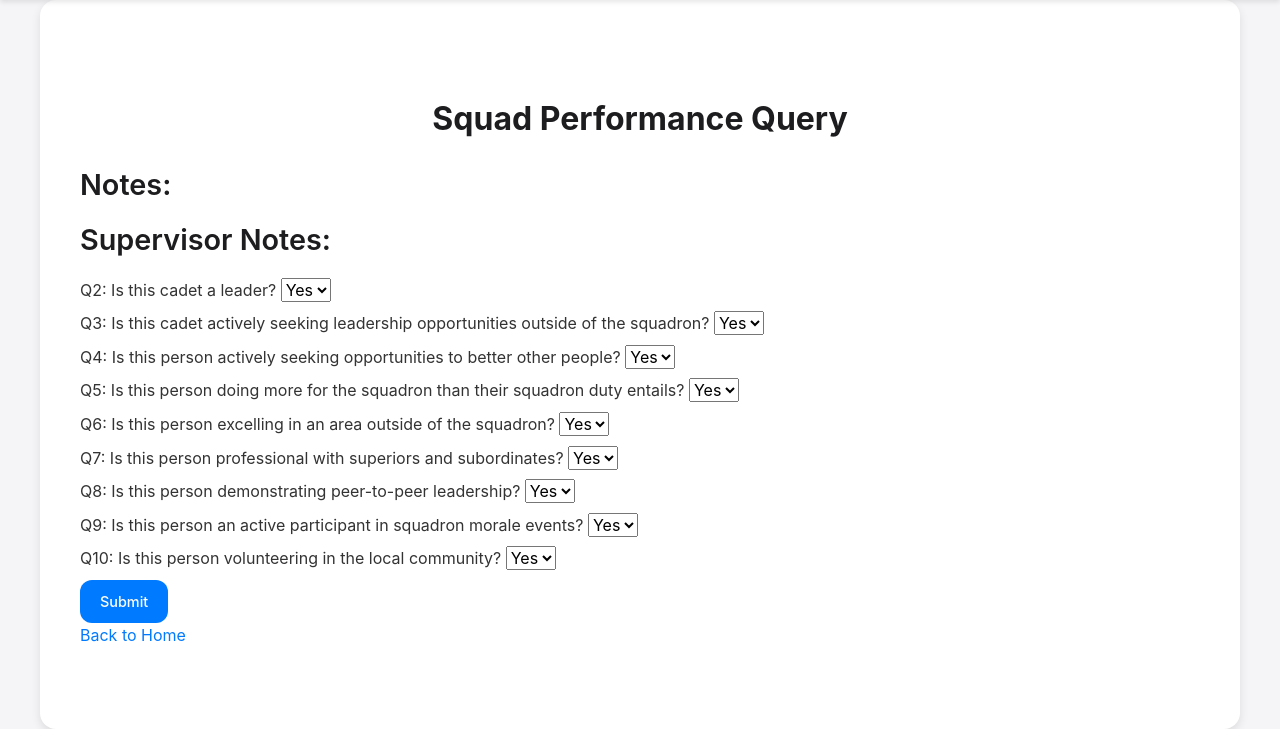
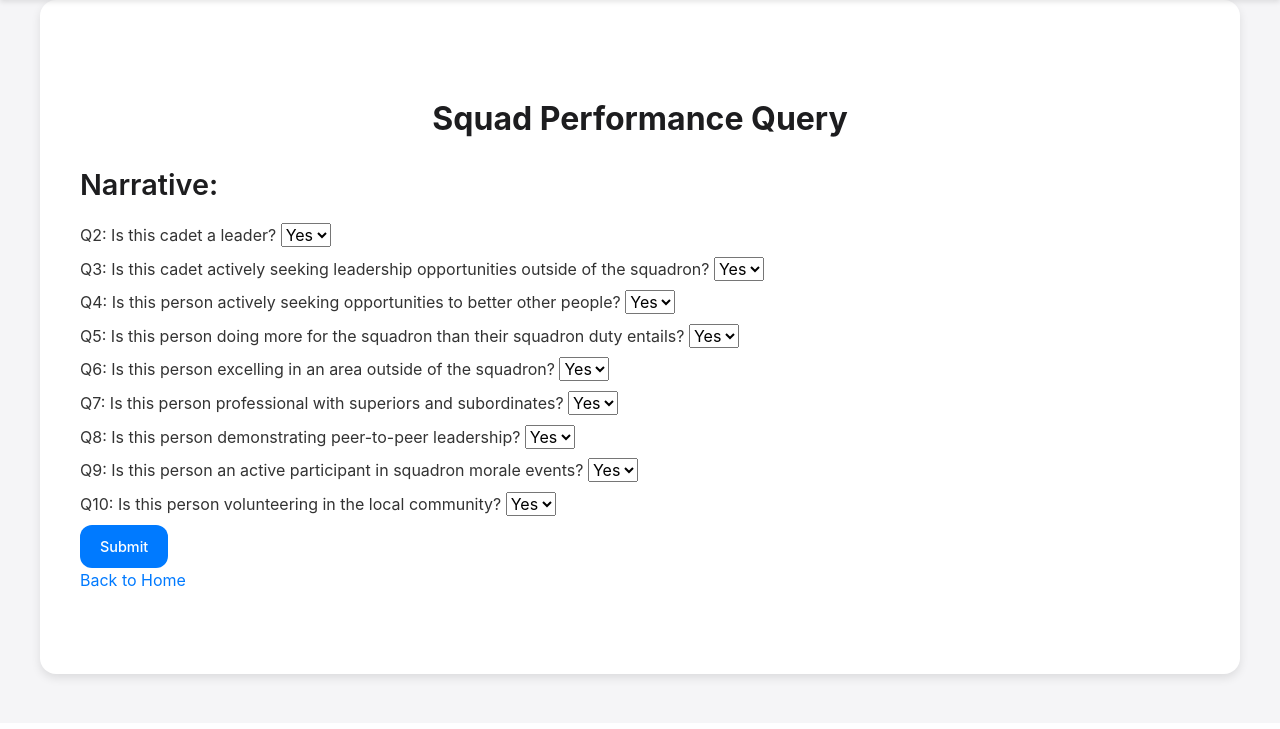
Before and after one commit to jakemil/cw-stratification, a Flask app: template website/templates/squad_performance.html in a window 1280 px wide. Shown: the part 77-806 px from the top of the page. After the commit the page ends 760 px from the top, so only its background shows below. Run offline with Flask 3, Linux system fonts and the light colour scheme; the template is opened without the code that fills it, so the values that code supplies are empty; some libraries are stand-ins or nearby versions.

Commit message:
updated so there is no supervisor note on squad performance

```diff
--- a/website/templates/squad_performance.html
+++ b/website/templates/squad_performance.html
@@ -6,11 +6,8 @@
 <body>
     <h1>Squad Performance Query</h1>
 
-    <h2>Notes:</h2>
+    <h2>Narrative:</h2>
     <p style="font-size: 0.9em; color: black;">{{ note_data }}</p>
-
-    <h2>Supervisor Notes:</h2>
-    <p style="font-size: 0.9em; color: black;">{{ supervisor_note_data }}</p>
 
     <form method="POST">
         <!-- Questions -->
```
